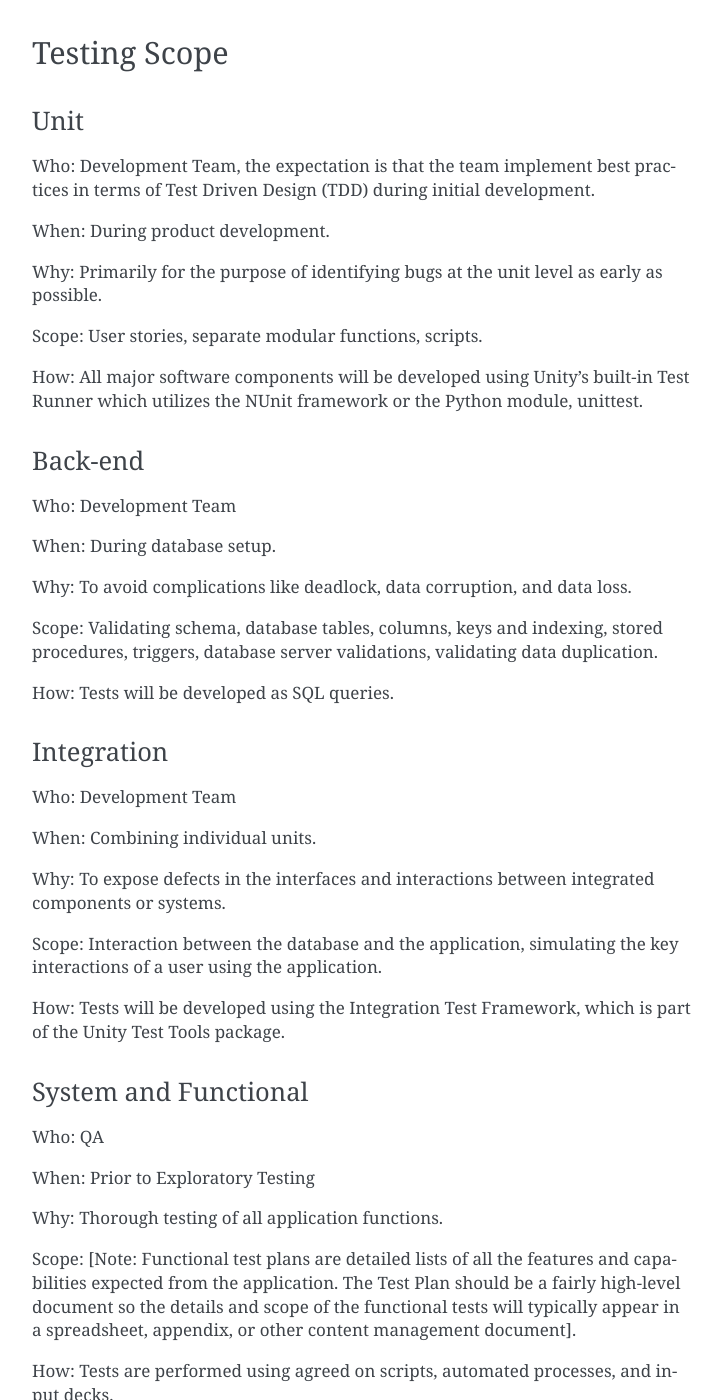
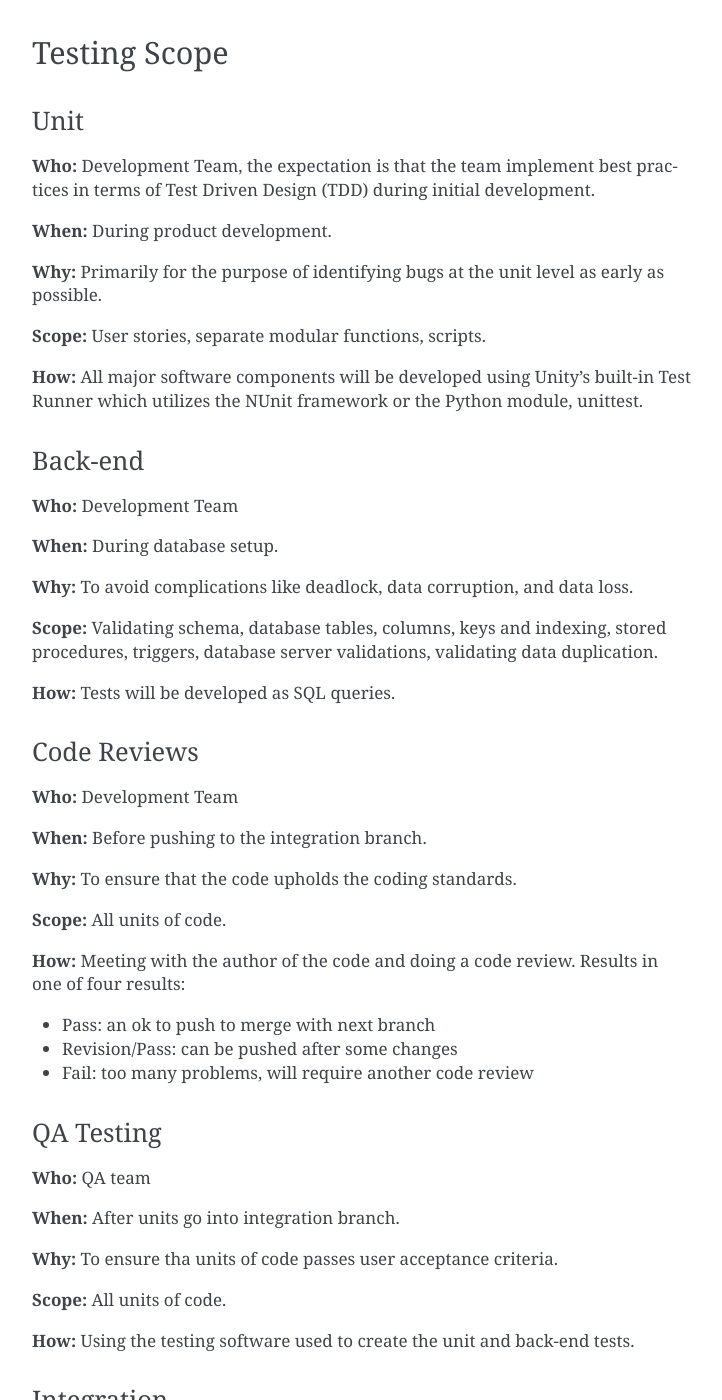
Before and after one commit to VRtualize/VRtualize-Pangeo, a Sphinx documentation site: the page built from docs/source/test_plan/strategy.rst, in a window 1280 px wide and 1400 px high, scrolled down 1474 px. Shown: the whole window, without its empty margins (388-1110 px from the left). Built offline with Sphinx 7.4.7, drawn with Linux system fonts in a browser that asks for light colours; formulas are drawn with MathJax 3; some of the changed text lies outside the part shown.

Commit message:
Added QA test and code reviews to testing scope.

```diff
--- a/docs/source/conf.py
+++ b/docs/source/conf.py
@@ -24,9 +24,9 @@ copyright = '2019, Chezka Gaddi, Isaac Egermier, Garfield Tong, Michael Theesen'
 author = 'Chezka Gaddi, Isaac Egermier, Garfield Tong, Michael Theesen'
 
 # The short X.Y version
-version = ''
+version = '1.0'
 # The full version, including alpha/beta/rc tags
-release = ''
+release = '1.0.1'
 
 
 # -- General configuration ---------------------------------------------------
@@ -114,6 +114,7 @@ htmlhelp_basename = 'Pangeodoc'
 
 # -- Options for LaTeX output ------------------------------------------------
 
+
 latex_elements = {
     # The paper size ('letterpaper' or 'a4paper').
     'papersize': 'letterpaper',
@@ -126,6 +127,20 @@ latex_elements = {
 
     # Latex figure (float) alignment
     'figure_align': 'htbp',
+
+    'releasename': '1.0.1',
+
+    'fncychap': '\\usepackage[Bjornstrup]{fncychap}',
+    # 'maketitle': r'''
+    #     \begin{titlepage}
+    #     \centering
+
+    #     \textbf{\title}
+    # \end{titlepage}
+    # \clearpage
+    # \pagenumbering{roman}
+
+    # '''
 }
 
 # Grouping the document tree into LaTeX files. List of tuples
@@ -133,6 +148,8 @@ latex_elements = {
 #  author, documentclass [howto, manual, or own class]).
 latex_documents = [
     (master_doc, 'Pangeo.tex', 'Pangeo Documentation',
+     'Chezka Gaddi, Isaac Egermier, Garfield Tong, Michael Theesen', 'manual'),
+    ('test_plan', 'Test.tex', 'Test Plan Pangeo by VRtualize',
      'Chezka Gaddi, Isaac Egermier, Garfield Tong, Michael Theesen', 'manual'),
 ]
 
@@ -143,7 +160,9 @@ latex_documents = [
 # (source start file, name, description, authors, manual section).
 man_pages = [
     (master_doc, 'pangeo', 'Pangeo Documentation',
-     [author], 1)
+     [author], 1),
+    ('test_plan', 'Test', 'Test Plan Pangeo by VRtualize',
+     [author], 2)
 ]
 
 
@@ -156,6 +175,9 @@ texinfo_documents = [
     (master_doc, 'Pangeo', 'Pangeo Documentation',
      author, 'Pangeo', 'One line description of project.',
      'Miscellaneous'),
+    ('test_plan', 'Test', 'Test Plan Pangeo by VRtualize',
+     author, 'Pangeo', 'Test plan for Pangeo.',
+     'Documentation'),
 ]
 
 
--- a/docs/source/test_plan/issue_management.rst
+++ b/docs/source/test_plan/issue_management.rst
@@ -9,7 +9,7 @@ Severity Levels
 +++++++++++++++
 
 +--------------+---------------------------------------------------------------------------------------------+
-| Severity     | Risks                                                                                       |
+|   Severity   |                                            Risks                                            |
 +==============+=============================================================================================+
 | 1 (Critical) | - Defect causes the application to crash or hang                                            |
 |              | - Corrupts application or system data                                                       |
--- a/docs/source/test_plan/strategy.rst
+++ b/docs/source/test_plan/strategy.rst
@@ -10,7 +10,6 @@ Testing will include the execution of automated tests, test scripts, and perform
 Criteria for the cessation of testing:
 
 - Production ready  software (as per the Software Requirements Specification (SRS))
-
 - Automated tests and test scripts suitable for reuse as functional and user-acceptance testing.
 
 Assumptions
@@ -19,15 +18,10 @@ Assumptions
 **General**
 
 - Evironment downtime will adversely impact test schedules.
-
 - Test environment will exactly duplicate the production environment.
-
 - Issue reporting includes complete reproduction details (as per Issue Reporting Template).
-
 - Issues are tracked using the ZenHub Issue Tracking System only.
-
 - The team will review, verify, and sign-off on all test cases prior to the start of testing.
-
 - Issues reported fixed after Certification N will include regression tests which will be added to the test plan for Certification N+1.
 
 
@@ -48,9 +42,7 @@ Assumptions
 +--------------------+--------------------------------------------------------------------------------------+
 
 - A release cannot go into production with any severity 1 (Critical), 2 (High) or 3 (Medium) defects.
-
 - Functional testing requires production-like data.
-
 - Alpha tests will be performed by identified alpha testers.
 
 
@@ -59,11 +51,8 @@ Test Principles
 +++++++++++++++
 
 - Quality and business objectives are the focus of this testing.
-
 - Testing cycles will be controlled by agreed on start and end criteria.
-
 - Testing is divided into two test cycles (Certifications).
-
 - Certification environment must exactly duplicate the production environment to support meaningful test results.
 
 
@@ -74,124 +63,149 @@ Testing Scope
 Unit
 ----
 
-Who: Development Team, the expectation is that the team implement best practices in terms of Test Driven Design (TDD) during initial development.
+**Who:** Development Team, the expectation is that the team implement best practices in terms of Test Driven Design (TDD) during initial development.
 
-When: During product development.
+**When:** During product development.
 
-Why: Primarily for the purpose of identifying bugs at the unit level as early as possible.
+**Why:** Primarily for the purpose of identifying bugs at the unit level as early as possible.
 
-Scope: User stories, separate modular functions, scripts.
+**Scope:** User stories, separate modular functions, scripts.
 
-How: All major software components will be developed using Unity’s built-in Test Runner which utilizes the NUnit framework or the Python module, unittest.
+**How:** All major software components will be developed using Unity’s built-in Test Runner which utilizes the NUnit framework or the Python module, unittest.
 
 
 Back-end
 --------
 
-Who: Development Team
+**Who:** Development Team
 
-When: During database setup.
+**When:** During database setup.
 
-Why: To avoid complications like deadlock, data corruption, and data loss.
+**Why:** To avoid complications like deadlock, data corruption, and data loss.
 
-Scope: Validating schema, database tables, columns, keys and indexing, stored procedures, triggers, database server validations, validating data duplication.
+**Scope:** Validating schema, database tables, columns, keys and indexing, stored procedures, triggers, database server validations, validating data duplication.
 
-How: Tests will be developed as SQL queries.
+**How:** Tests will be developed as SQL queries.
+
+
+Code Reviews
+------------
+
+**Who:** Development Team
+
+**When:** Before pushing to the integration branch.
+
+**Why:** To ensure that the code upholds the coding standards.
+
+**Scope:** All units of code.
+
+**How:** Meeting with the author of the code and doing a code review. Results in one of four results:
+
+- Pass: an ok to push to merge with next branch
+- Revision/Pass: can be pushed after some changes
+- Fail: too many problems, will require another code review
+
+QA Testing
+----------
+
+**Who:** QA team
+
+**When:** After units go into integration branch.
+
+**Why:** To ensure tha units of code passes user acceptance criteria.
+
+**Scope:** All units of code.
+
+**How:** Using the testing software used to create the unit and back-end tests.
 
 
 Integration
 -----------
 
-Who: Development Team
+**Who:** Development Team
 
-When: Combining individual units.
+**When:** Combining individual units.
 
-Why: To expose defects in the interfaces and interactions between integrated components or systems.
+**Why:** To expose defects in the interfaces and interactions between integrated components or systems.
 
-Scope: Interaction between the database and the application, simulating the key interactions of a user using the application.
+**Scope:** Interaction between the database and the application, simulating the key interactions of a user using the application.
 
-How: Tests will be developed using the Integration Test Framework, which is part of the Unity Test Tools package.
+**How:** Tests will be developed using the Integration Test Framework, which is part of the Unity Test Tools package.
 
 
 System and Functional
 ---------------------
 
-Who: QA
+**Who:** QA
 
-When: Prior to Exploratory Testing
+**When:** Prior to Exploratory Testing
 
-Why: Thorough testing of all application functions.
+**Why:** Thorough testing of all application functions.
 
-Scope: [Note: Functional test plans are detailed lists of all the features and capabilities expected from the application.  The Test Plan should be a fairly high-level document so the details and scope of the functional tests will typically appear in a spreadsheet, appendix, or other content management document].
+**Scope:** [Note: Functional test plans are detailed lists of all the features and capabilities expected from the application.  The Test Plan should be a fairly high-level document so the details and scope of the functional tests will typically appear in a spreadsheet, appendix, or other content management document].
 
-How: Tests are performed using agreed on scripts, automated processes, and input decks.
+**How:** Tests are performed using agreed on scripts, automated processes, and input decks.
 
 
-*Acceptance Criteria:*
+**Acceptance Criteria:**
 
-    1. Functional spec and use case documents available before Test Design phase.
-
-    2. Test environment available, configured, verified, and ready to use.
-
-    3. Unit test results compiled and shared with the Development Team to avoid duplication of effort.
-
-    4. Test cases reviewed, validated, and signed off on by the Development Team.
+1. Functional spec and use case documents available before Test Design phase.
+2. Test environment available, configured, verified, and ready to use.
+3. Unit test results compiled and shared with the Development Team to avoid duplication of effort.
+4. Test cases reviewed, validated, and signed off on by the Development Team.
 
 
 Exploratory and Alpha
 ---------------------
-Who: Alpha testers
 
-When: After Certification 2.
+**Who:** Alpha testers
 
-Why: Primarily to familiarize the alpha testers with the features and behavior of the software to set expectations for new features and identify any hiccups.
+**When:** After Certification 2.
 
-Scope: Production level product.
+**Why:** Primarily to familiarize the alpha testers with the features and behavior of the software to set expectations for new features and identify any hiccups.
 
-How: Testers are encouraged to try the interface without scripts or documentation.
+**Scope:** Production level product.
 
-
-QA Test
--------
+**How:** Testers are encouraged to try the interface without scripts or documentation.
 
 
 Soak and Performance
 --------------------
 
-Who: Development Team
+**Who:** Development Team
 
-When: Any new system update.
+**When:** Any new system update.
 
-Why: To ensure the application does not have any memory leaks and performs to the agreed-upon performance specification.
+**Why:** To ensure the application does not have any memory leaks and performs to the agreed-upon performance specification.
 
-Scope: Memory management, algorithms, and loading time.
+**Scope:** Memory management, algorithms, and loading time.
 
-How: Unity Profiler and Unity Performance Testing Extension to internally monitor performance and optimizations of key systems.
+**How:** Unity Profiler and Unity Performance Testing Extension to internally monitor performance and optimizations of key systems.
 
 
 Stress
 ------
 
-Who: Development Team
+**Who:** Development Team
 
-When: Before product release.
+**When:** Before product release.
 
-Why: To determine the acceptable user limitations.
+**Why:** To determine the acceptable user limitations.
 
-Scope: Algorithms and loading time.
+**Scope:** Algorithms and loading time.
 
-How: Unity Profiler and Unity Performance Testing Extension to internally monitor performance and optimizations of key systems.
+**How:** Unity Profiler and Unity Performance Testing Extension to internally monitor performance and optimizations of key systems.
 
 
 Alpha Testing
 -------------
 
-Who: Identified alpha testers
+**Who:** Identified alpha testers
 
-When:  Before release.
+**When:** Before release.
 
-Why:  Software is tested outside a controlled test environment by users who are unfamiliar with the product or features. These tests validate the requirements gathering and test design phases of the production cycle.
+**Why:** Software is tested outside a controlled test environment by users who are unfamiliar with the product or features. These tests validate the requirements gathering and test design phases of the production cycle.
 
-How:  Business users/customers will frequently attempt to use the software in unanticipated ways. This can lead to new requirement generation (user expects functionality that was not developed), modification of the user interface (user follows a use path that causes failures or other unwanted behavior in the software), or clarification to user guides, help screens, on screen guidance.
+**How:** Business users/customers will frequently attempt to use the software in unanticipated ways. This can lead to new requirement generation (user expects functionality that was not developed), modification of the user interface (user follows a use path that causes failures or other unwanted behavior in the software), or clarification to user guides, help screens, on screen guidance.
 
-Deliverables: UAT Test Cases written by Development Team and reviewed and signed off on by Development Team and Project Manager.
+**Deliverables:** UAT Test Cases written by Development Team and reviewed and signed off on by Development Team and Project Manager.
```
Also changed, not shown: docs/source/test_plan.rst (+13 -1 lines), docs/source/test_plan/sign_off.rst (added, +35 -0 lines).
